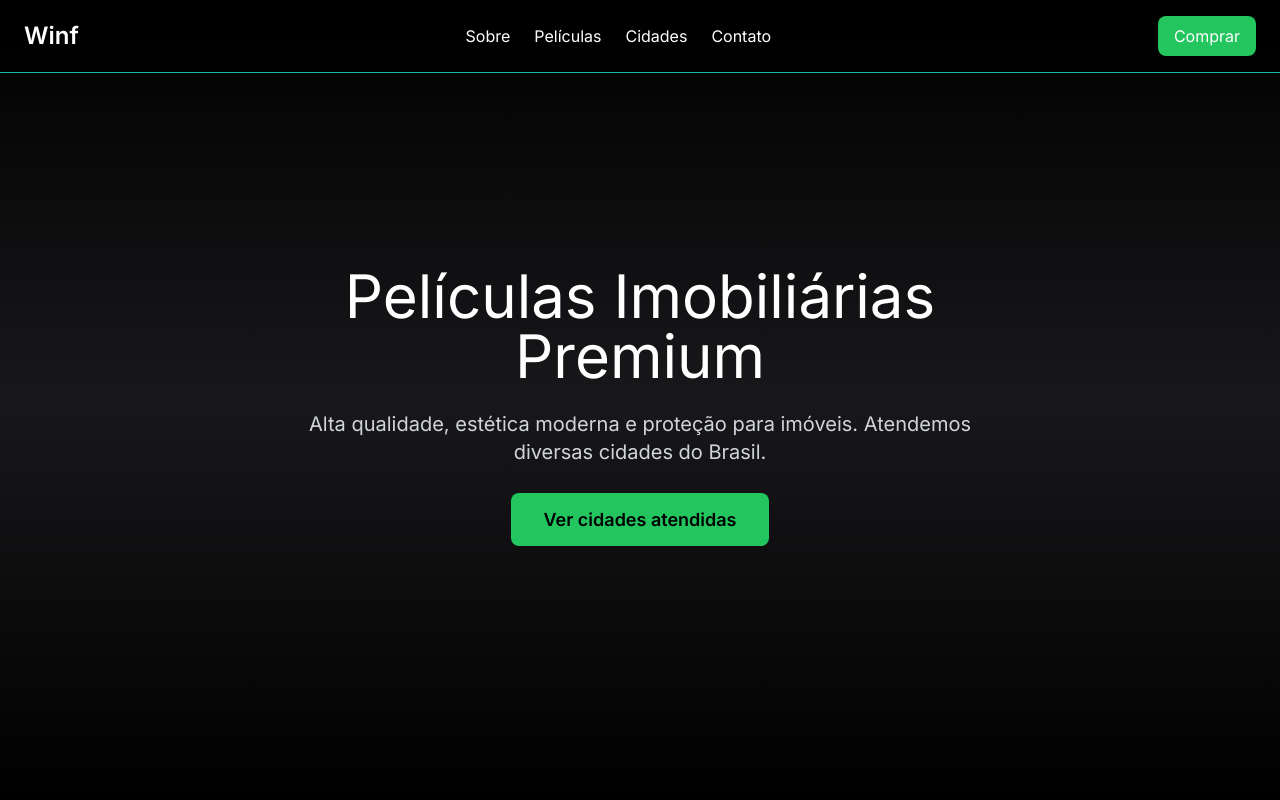
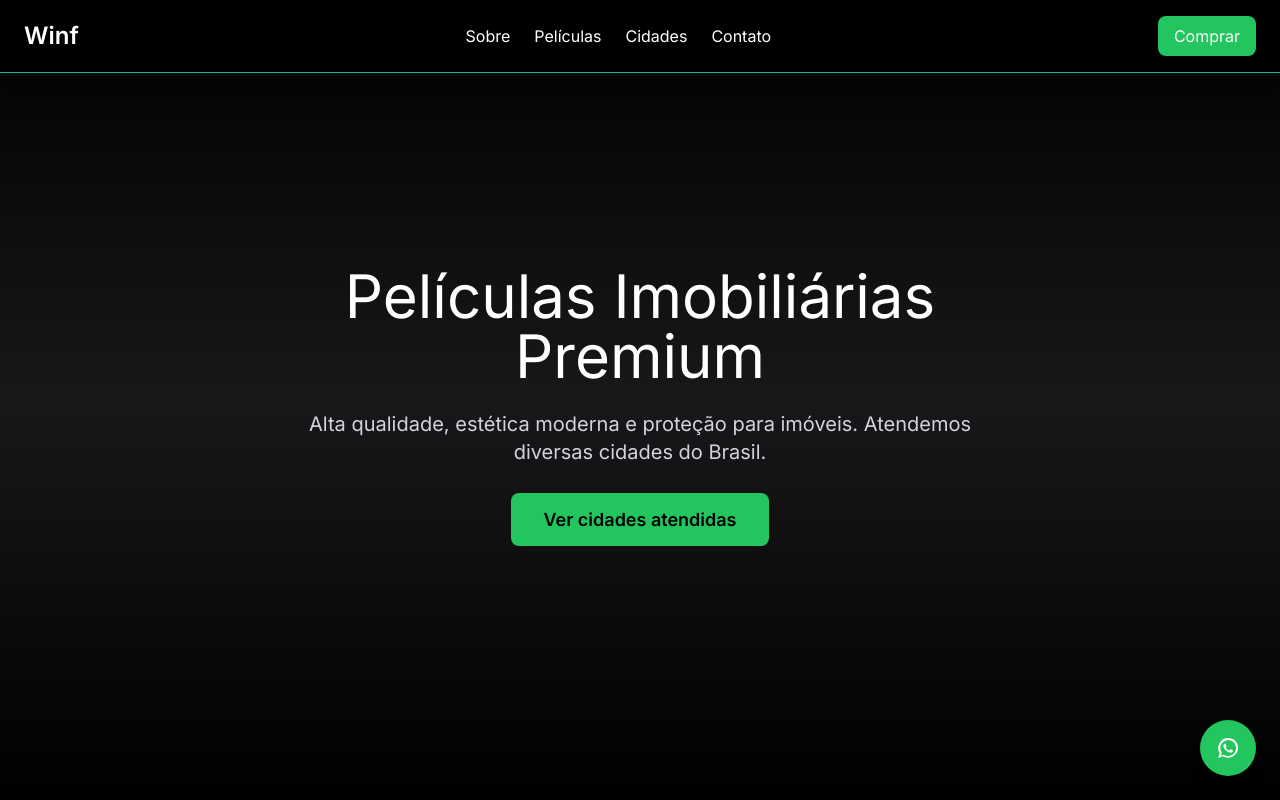
Before and after one commit to Tiago22a/winf_lp, a plain HTML site: page index.html in a window 1280 px wide. Shown: the top 800 px of the page. Drawn offline with nearby package versions, Linux system fonts and the light colour scheme; no server answers.

Commit message:
Update index.html

```diff
--- a/index.html
+++ b/index.html
@@ -15,6 +15,15 @@
 </head>
 
 <body class="bg-black text-white">
+
+     <a href="https://api.whatsapp.com/send?phone=5513991662300"
+    class="fixed bottom-6 right-6 z-50 bg-green-500 hover:bg-green-600 text-white p-4 rounded-full shadow-lg transition duration-300"
+    target="_blank" aria-label="Fale no WhatsApp">
+    <svg class="w-6 h-6" fill="currentColor" viewBox="0 0 24 24">
+      <path
+        d="M12.04 2.003a9.96 9.96 0 0 0-8.26 15.263L2 22l4.84-1.755a9.96 9.96 0 0 0 5.2 1.43c5.523 0 10-4.477 10-10s-4.477-9.672-10-9.672zm0 18.127a8.01 8.01 0 0 1-4.101-1.124l-.293-.175-2.863 1.038.978-2.976-.193-.307a8.012 8.012 0 1 1 6.472 3.544zm4.402-6.018c-.236-.118-1.394-.687-1.61-.765-.216-.079-.374-.118-.531.118-.157.236-.61.765-.748.923-.138.157-.275.177-.511.059-.236-.118-.996-.366-1.897-1.168-.7-.625-1.173-1.397-1.31-1.633-.138-.236-.015-.364.103-.482.105-.104.236-.275.354-.413.118-.138.157-.236.236-.393.079-.157.04-.295-.02-.413-.059-.118-.531-1.28-.727-1.753-.191-.457-.386-.396-.531-.404l-.452-.008c-.157 0-.413.059-.63.295-.216.236-.827.807-.827 1.97 0 1.162.846 2.283.963 2.438.118.157 1.66 2.528 4.021 3.544.562.242 1.002.386 1.345.494.565.18 1.079.155 1.484.094.453-.068 1.394-.57 1.59-1.12.196-.55.196-1.021.137-1.12-.059-.098-.216-.157-.452-.275z" />
+    </svg>
+  </a>
 
     <!-- Header -->
     <header class="fixed top-0 left-0 w-full bg-black/60 border-b border-teal-500 z-50 shadow-lg backdrop-blur-md">
```
